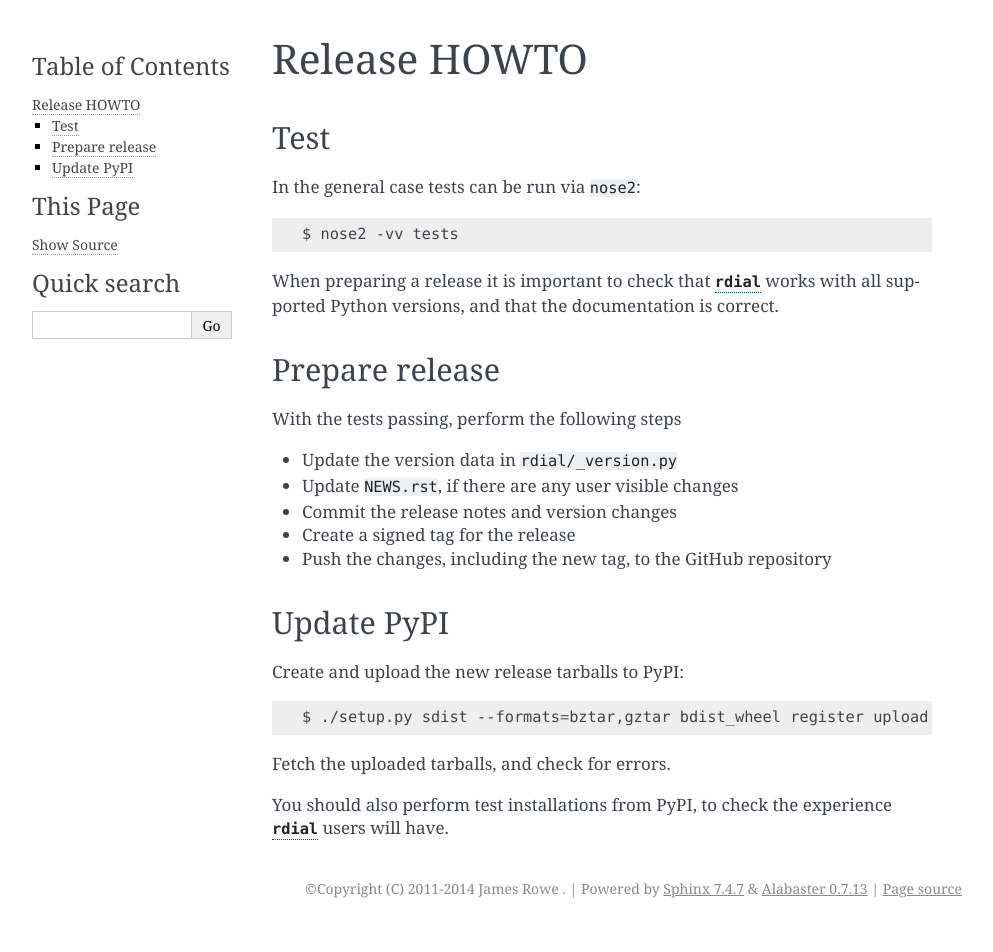
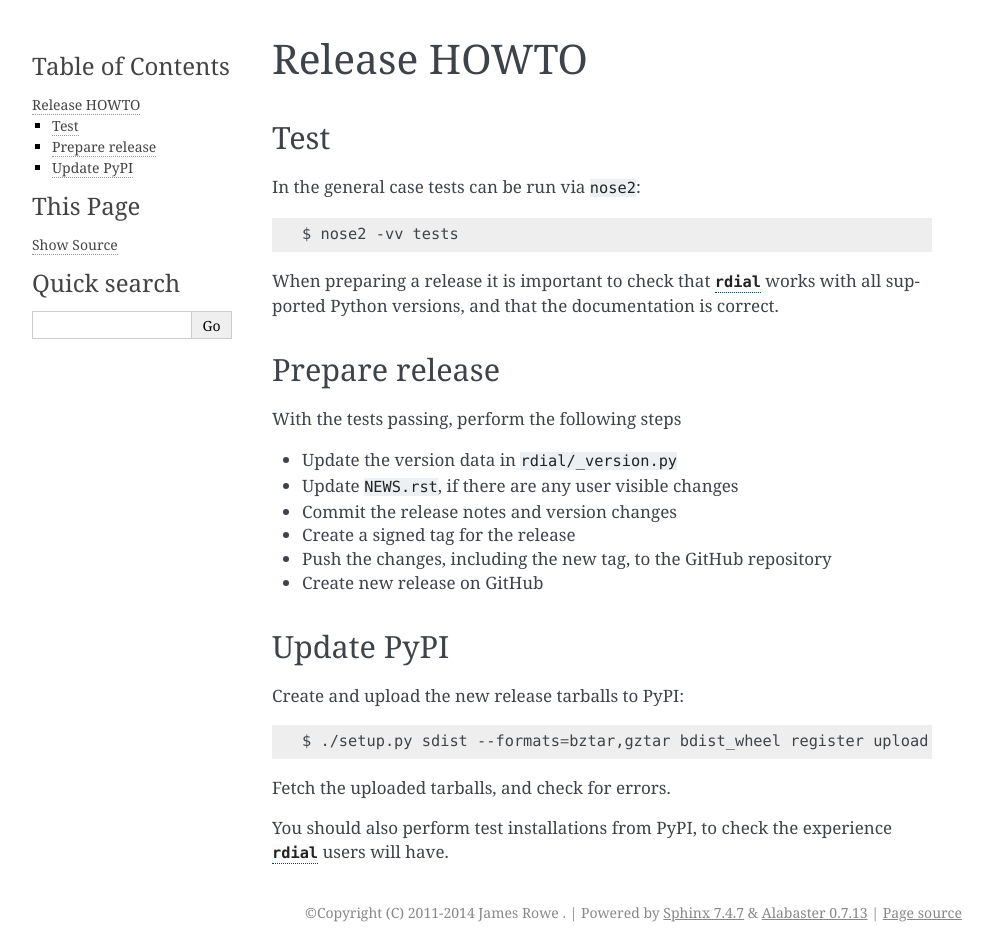
Before and after one commit to JNRowe/rdial, a Sphinx documentation site: the page built from doc/release.rst, in a window 1280 px wide. Shown: the whole page, without its empty margins (148-1141 px from the left). Built offline with Sphinx 7.4.7, drawn with Linux system fonts in a browser that asks for light colours; before the commit the page ends 928 px from its top, so only the background shows below that.

Commit message:
[Tr] Add GitHub release to release checklist

```diff
--- a/doc/release.rst
+++ b/doc/release.rst
@@ -29,6 +29,7 @@ With the tests passing, perform the following steps
 * Commit the release notes and version changes
 * Create a signed tag for the release
 * Push the changes, including the new tag, to the GitHub repository
+* Create new release on GitHub
 
 Update PyPI
 -----------
```
